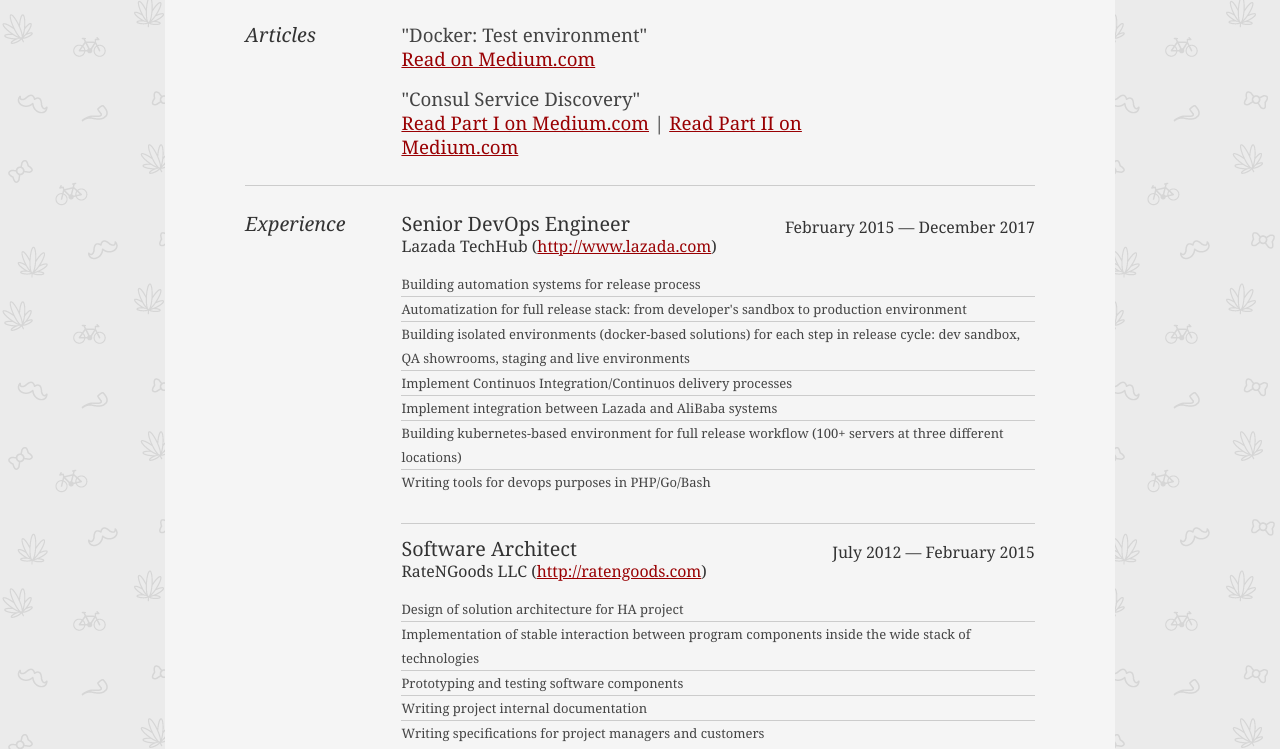
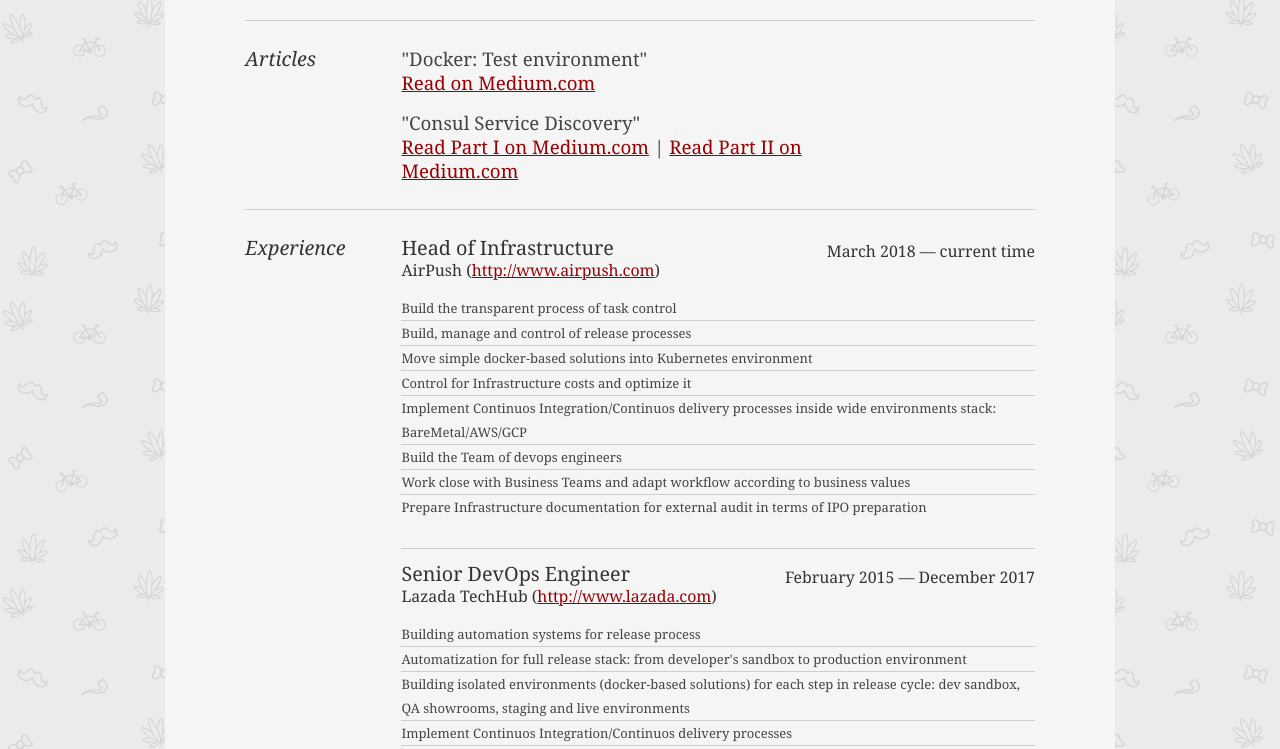
Before and after one commit to boombick/cv, a plain HTML site: page index.html in a window 1280 px wide. Shown: the part 1728-2477 px from the top of the page. Drawn offline with Linux system fonts and the light colour scheme.

Commit message:
CV updated

```diff
--- a/index.html
+++ b/index.html
@@ -146,7 +146,7 @@ I'm not looking for a job now-->
 								<li>Linux deb-based | Linux rpm-based | FreeBSD</li>
 								<li class="last">&nbsp;</li>
 								<li><h2>DevOps</h2></li>
-								<li>Docker stack | Jenkins | Ansible | Kubernetes (OpenShift as well) | Prometheus</li>
+								<li>Docker stack | CI Tools (Jenkins/Teamcity) | Ansible | Kubernetes (OpenShift as well) | Prometheus</li>
 								<li class="last">&nbsp;</li>
 							</ul>
 						</div>
@@ -201,6 +201,25 @@ I'm not looking for a job now-->
 						</div><!--// .yui-u -->
 
 						<div class="yui-u">
+
+								<div class="job">
+										<h2>Head of Infrastructure</h2>
+										<h3>AirPush (<a href="http://www.airpush.com" target="_blank">http://www.airpush.com</a>)</h3>
+										<h4>March 2018 &mdash; current time</h4>
+										&nbsp;<br />
+											<ul>
+												<li>Build the transparent process of task control</li>
+												<li>Build, manage and control of release processes</li>
+												<li>Move simple docker-based solutions into Kubernetes environment</li>
+												<li>Control for Infrastructure costs and optimize it</li>
+												<li>Implement Continuos Integration/Continuos delivery processes inside wide environments stack: BareMetal/AWS/GCP</li>
+												<li>Build the Team of devops engineers</li>
+												<li>Work close with Business Teams and adapt workflow according to business values</li>
+												<li class="last">Prepare Infrastructure documentation for external audit in terms of IPO preparation</li>
+											</ul>
+										&nbsp;<br />
+
+									</div>
 
 							<div class="job">
 								<h2>Senior DevOps Engineer</h2>
```
